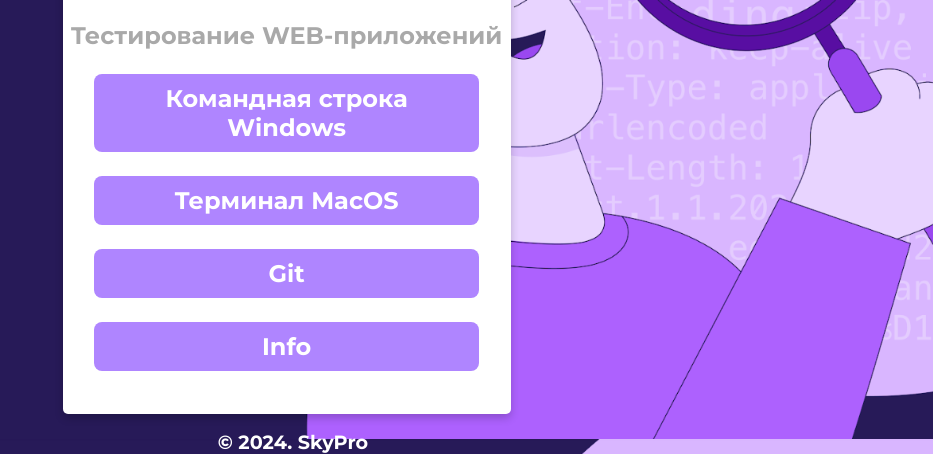
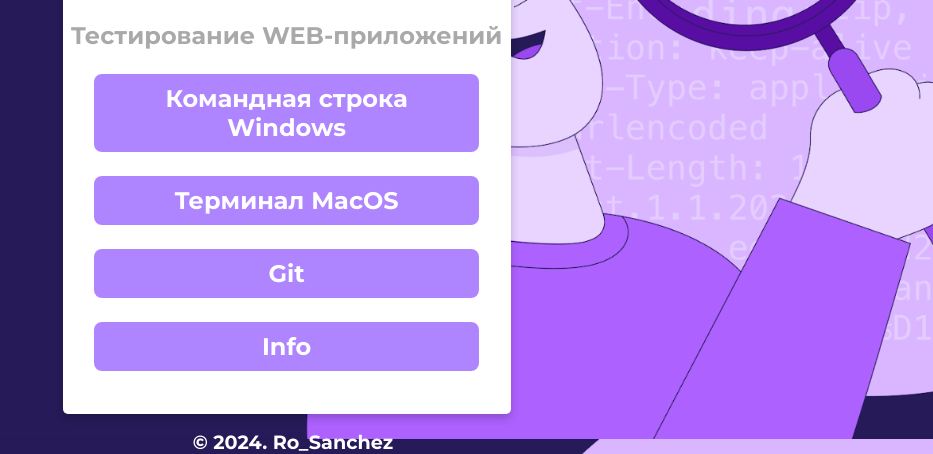
Before and after one commit to RotarAG/skypro_final_task_Ro_Sanchez, a plain HTML site: page index.html in a window 1280 px wide. Shown: the part 361-815 px from the top of the page, without its empty margins (347-1280 px from the left). Drawn offline with Linux system fonts and the light colour scheme.

Commit message:
Update index.html

```diff
--- a/index.html
+++ b/index.html
@@ -36,7 +36,7 @@
       </div>
       <!--footer-->
       <footer class="animated fadeIn">
-         &copy; 2024. SkyPro
+         &copy; 2024. Ro_Sanchez
       </footer>
    </body>
 </html>
```
